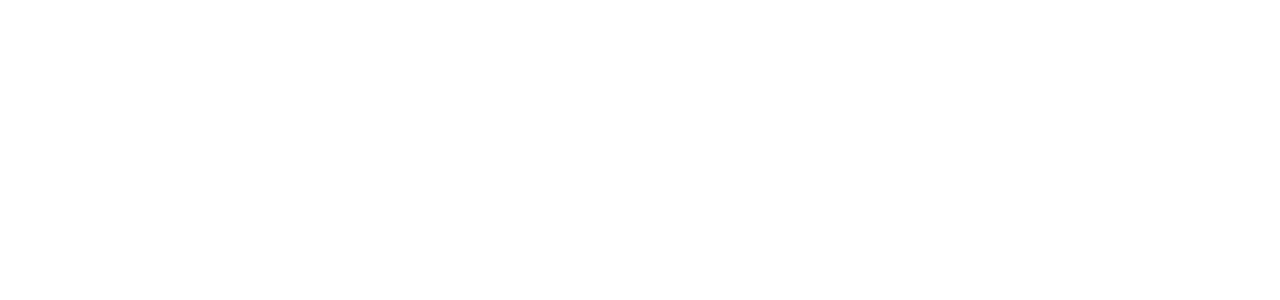
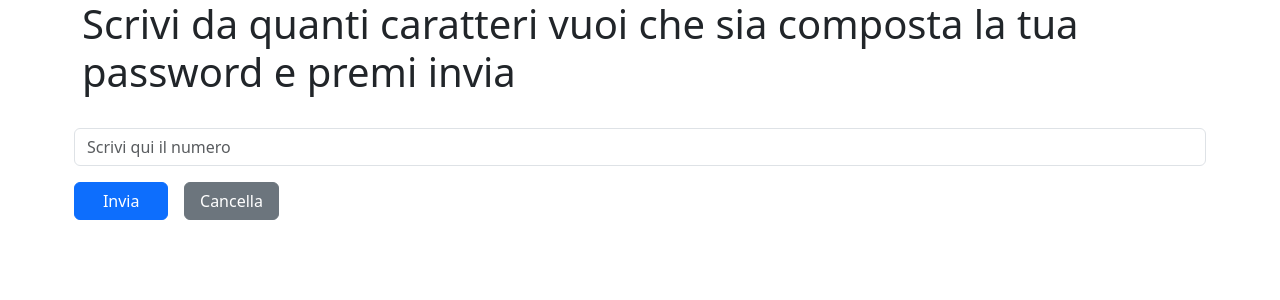
Before and after one commit to IreneCaiazzo/php-strong-password-generator, a PHP site: page / in a window 1280 px wide. Before the commit the part shown is empty. Shown: the top 300 px of the page. Run offline with PHP 8.4, Linux system fonts and the light colour scheme.

Commit message:
add form

```diff
--- a/index.php
+++ b/index.php
@@ -6,10 +6,24 @@
     <meta http-equiv="X-UA-Compatible" content="IE=edge">
     <meta name="viewport" content="width=device-width, initial-scale=1.0">
     <title>Document</title>
+    <link href="https://cdn.jsdelivr.net/npm/bootstrap@5.3.0/dist/css/bootstrap.min.css" rel="stylesheet" integrity="sha384-9ndCyUaIbzAi2FUVXJi0CjmCapSmO7SnpJef0486qhLnuZ2cdeRhO02iuK6FUUVM" crossorigin="anonymous">
+    <script src="https://cdn.jsdelivr.net/npm/bootstrap@5.3.0/dist/js/bootstrap.bundle.min.js" integrity="sha384-geWF76RCwLtnZ8qwWowPQNguL3RmwHVBC9FhGdlKrxdiJJigb/j/68SIy3Te4Bkz" crossorigin="anonymous" defer></script>
 </head>
 
 <body>
 
+    <div class="container">
+
+        <h1>Scrivi da quanti caratteri vuoi che sia composta la tua password e premi invia</h1>
+
+        <form class="row g-3 mt-3" action="" method="GET">
+            <input class="form-control" type="number" placeholder="Scrivi qui il numero" aria-label="default input example">
+            <button type="submit" class="btn btn-primary col-1 mb-3 me-3">Invia</button>
+            <button type="reset" class="btn btn-secondary col-1 mb-3">Cancella</button>
+        </form>
+
+    </div>
+
 </body>
 
 </html>
```
